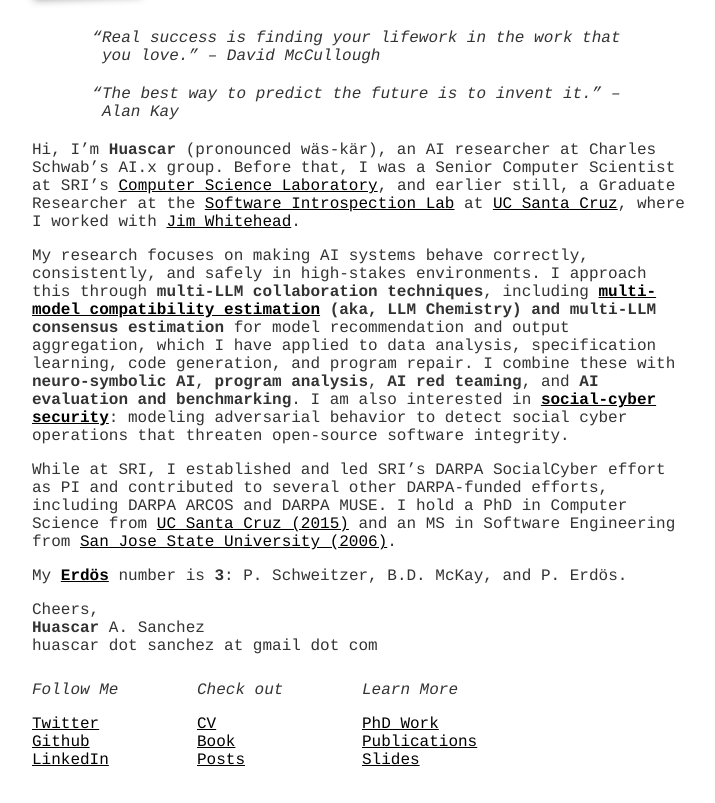
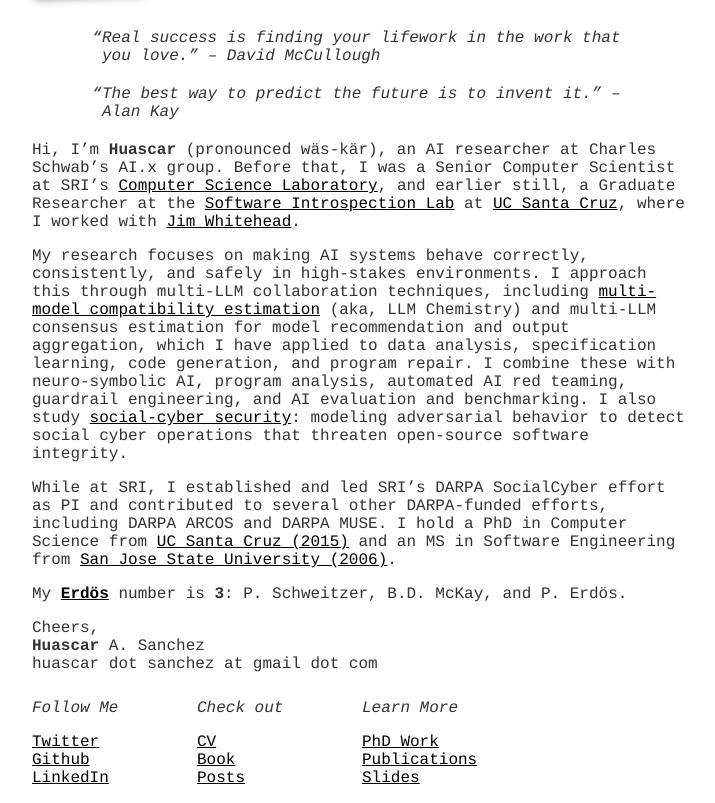
Before and after one commit to hsanchez/hsanchez.github.io, a Jekyll site: the page built from index.md, in a window 1280 px wide, cut to the strip 240-1043 px from the top of the page. Shown: the whole strip, without its empty margins (278-993 px from the left). Built offline with Jekyll 4.4.1, drawn with Linux system fonts in a browser that asks for light colours.

Commit message:
Update index.md

```diff
--- a/index.md
+++ b/index.md
@@ -22,17 +22,17 @@
 Whitehead](http://users.soe.ucsc.edu/~ejw/).
 
 My research focuses on making AI systems behave correctly, consistently, and
-safely in high-stakes environments. I approach this through **multi-LLM
-collaboration techniques**, including **[multi-model compatibility
+safely in high-stakes environments. I approach this through multi-LLM
+collaboration techniques, including [multi-model compatibility
 estimation](https://arxiv.org/abs/2510.03930) (aka, LLM Chemistry) and multi-LLM
-consensus estimation** for model recommendation and output aggregation, which I
+consensus estimation for model recommendation and output aggregation, which I
 have applied to data analysis, specification learning, code generation, and
-program repair. I combine these with **neuro-symbolic AI**, **program
-analysis**, **AI red teaming**, and **AI evaluation and benchmarking**. I am
-also interested in **[social-cyber
-security](https://dl.acm.org/doi/10.1145/3576914.3587523)**: modeling
-adversarial behavior to detect social cyber operations that threaten open-source
-software integrity.
+program repair. I combine these with neuro-symbolic AI, program analysis,
+automated AI red teaming, guardrail engineering, and AI evaluation and
+benchmarking. I also study [social-cyber
+security](https://dl.acm.org/doi/10.1145/3576914.3587523): modeling adversarial
+behavior to detect social cyber operations that threaten open-source software
+integrity.
 
 <!--I received my PhD in Computer Science from [UC Santa
 Cruz](http://www.ucsc.edu/)
```
